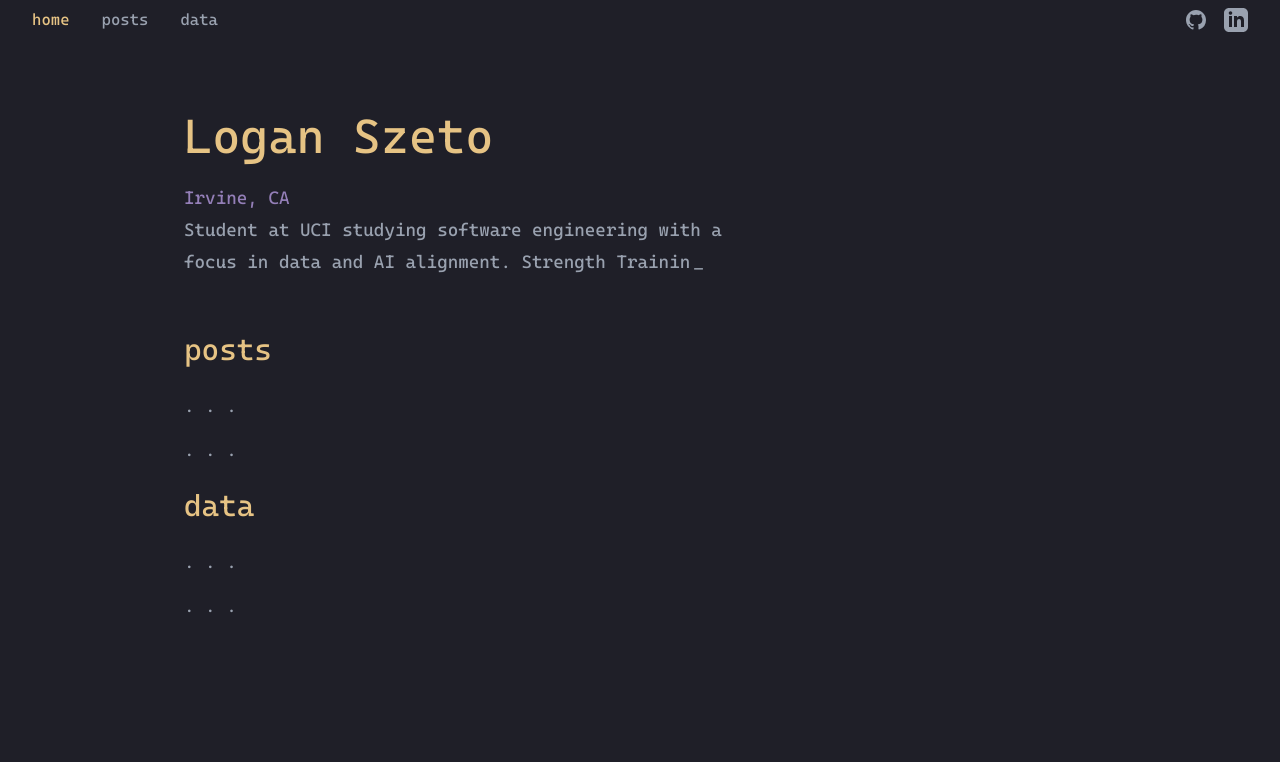
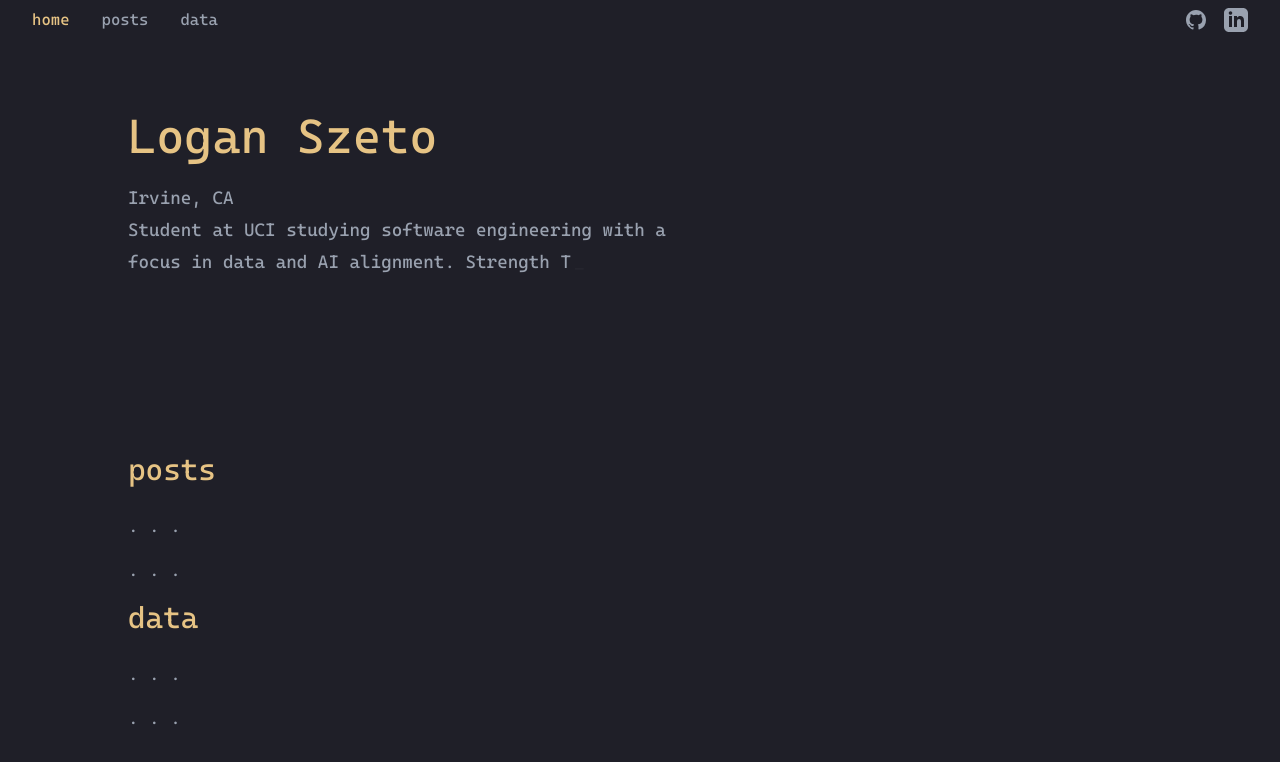
Before and after one commit to loganszeto/loganszeto, a Next.js app: page / in a window 1280 px wide. Shown: the top 762 px of the page. Built offline with nearby package versions, Linux system fonts and the light colour scheme.

Commit message:
Changed a few things up, like centering and colors

```diff
--- a/app/page.tsx
+++ b/app/page.tsx
@@ -13,8 +13,8 @@ export default function Home() {
   useEffect(() => {
     // Calculate delays based on text length and typing speed (50ms per character)
     const line1Text = 'Irvine, CA';
-    const line2Text = 'Student at UCI studying software engineering with a';
-    const line3Text = 'focus in data and AI alignment. Strength Training Enthusiast.';
+    const line2Text = 'Student at UCI studying software engineering with a focus';
+    const line3Text = 'in data and AI alignment. Strength Training Enthusiast.';
 
     const line1Time = line1Text.length * 50;
     const line2Time = line2Text.length * 50;
@@ -46,11 +46,12 @@ export default function Home() {
   }, []);
 
   return (
-    <div className="flex flex-col min-h-screen pl-40 pt-10">
+    <div className="flex flex-col min-h-screen pl-26 pt-10">
+      <div className="h-[300px]"> {/* Fixed height container for intro content */}
         <h1 className="text-[#e6c384] text-5xl mb-6">Logan Szeto</h1>
 
         {/* Line 1 */}
-      <div className="text-[#947fb8] text-lg mb-1">
+        <div className="text-gray-400 text-lg mb-1">
           <Typewriter
             words={['Irvine, CA']}
             typeSpeed={50}
@@ -91,13 +92,18 @@ export default function Home() {
             />
           </div>
         )}
-      {/* Posts + Data */}
-      <h1 className="text-[#e6c384] mt-10 text-3xl mb-6">posts</h1>
+
+      </div>
+
+      {/* Posts + Data Section */}
+      <div className="mt-10">
+        <h1 className="text-[#e6c384] text-3xl mb-6">posts</h1>
         <div className="text-gray-400 text-lg mb-4">. . .</div>
         <div className="text-gray-400 text-lg mb-4">. . .</div>
         <h1 className="text-[#e6c384] mt-2 text-3xl mb-6">data</h1>
         <div className="text-gray-400 text-lg mb-4">. . .</div>
         <div className="text-gray-400 text-lg mb-4">. . .</div>
       </div>
+    </div>
   );
 }
```
Lines whose indentation alone changed are shown as unchanged.
